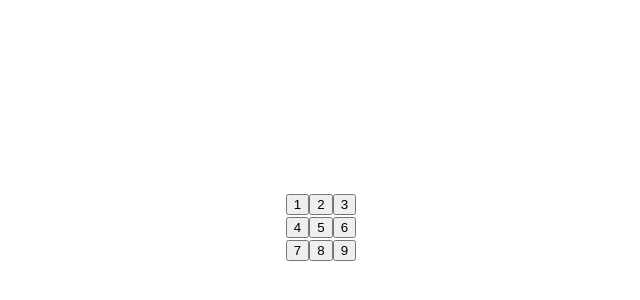
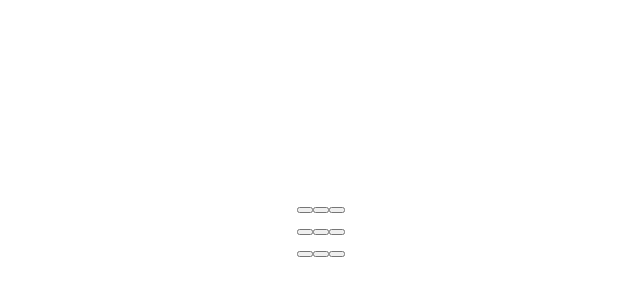
Before and after one commit to robinmahto/react19-tutorials, a React (Vite) app: page / in a window 1280 px wide. Shown: the part 174-474 px from the top of the page, without its empty margins (319-959 px from the left). Built offline with nearby package versions, Linux system fonts and the light colour scheme.

Commit message:
learn to make interactive component using events and state hooks

```diff
--- a/src/components/games/Board.tsx
+++ b/src/components/games/Board.tsx
@@ -1,26 +1,39 @@
-const Square = ({ value }: { value: string }) => {
-  return <button className="square">{value}</button>;
+import { useState } from "react";
+
+const Square = () => {
+  const [value, setValue] = useState("");
+
+  function handleClick() {
+    setValue("X");
+    console.log("clicked");
+  }
+
+  return (
+    <button className="square" onClick={handleClick}>
+      {value}
+    </button>
+  );
 };
 
 const Board = () => {
   return (
     <>
       <div className="border-row">
-        <Square value="1" />
-        <Square value="2" />
-        <Square value="3" />
+        <Square />
+        <Square />
+        <Square />
       </div>
 
       <div className="border-row">
-        <Square value="4" />
-        <Square value="5" />
-        <Square value="6" />
+        <Square />
+        <Square />
+        <Square />
       </div>
 
       <div className="border-row">
-        <Square value="7" />
-        <Square value="8" />
-        <Square value="9" />
+        <Square />
+        <Square />
+        <Square />
       </div>
     </>
   );
```
Also changed, not shown: 1 other file (tests, documents, lock files or other folders).
